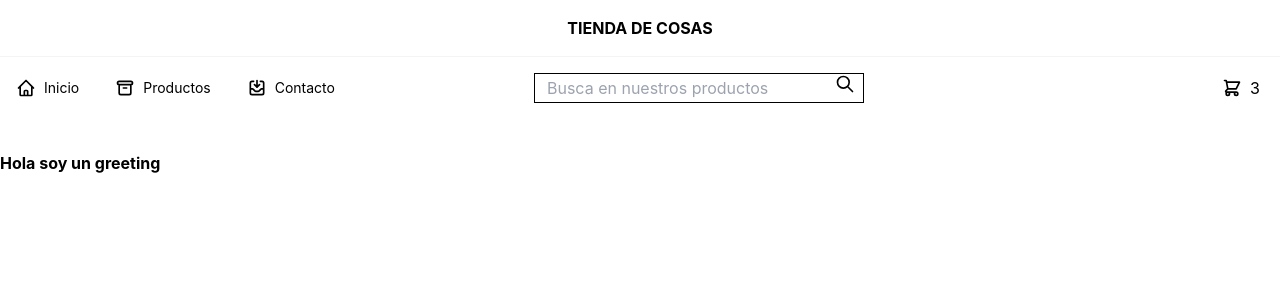
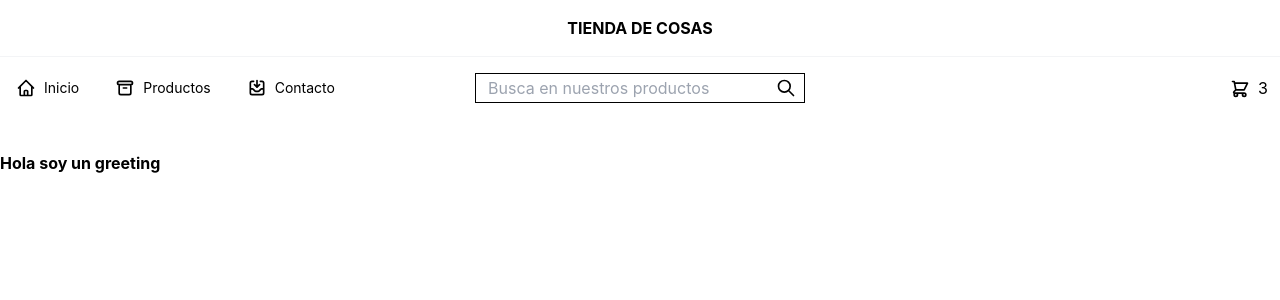
Before and after one commit to AgusBDev/ReactCoderHouse, a React (Create React App) app in the folder ecommercereact/: page / in a window 1280 px wide. Shown: the top 300 px of the page. Built offline with nearby package versions, Linux system fonts and the light colour scheme.

Commit message:
Corrijo estilos

```diff
--- a/ecommercereact/src/Components/CartWidget/CartWidget.jsx
+++ b/ecommercereact/src/Components/CartWidget/CartWidget.jsx
@@ -1,9 +1,11 @@
 import React from 'react'
 import { ShoppingCartIcon } from '@heroicons/react/outline'
 
-export default function CartWidget() {
+export default function CartWidget({
+  className
+}) {
   return (
-    <div className="justify-start ml-auto mr-5 flex">
+    <div className={`${className} flex items-center`}>
         <a href="#" className="border-white">
             <i><ShoppingCartIcon className='w-5 mr-2 mt-0.5'/></i>
         </a>
--- a/ecommercereact/src/Components/Navbar/Navbar.jsx
+++ b/ecommercereact/src/Components/Navbar/Navbar.jsx
@@ -6,8 +6,8 @@ import SearchBar from '../Searchbar/SearchBar';
 
 function Navbar() {
     return (
-        <nav className="flex mt-4 items-center">
-            <ul className="text-sm flex justify-start">
+        <nav className="flex mt-4 items-center w-full">
+            <ul className="text-sm flex justify-start w-1/3">
                 <li className="py-1">
                     <MenuButton icon={<HomeIcon className='w-5 mr-2'/>} name={"Inicio"}/>
                 </li>
@@ -18,11 +18,16 @@ function Navbar() {
                     <MenuButton icon={<InboxInIcon className='w-5 mr-2'/>} name={"Contacto "}/>
                 </li>
             </ul>
-            <div className="flex justify-center items-center mr-auto ml-auto">
+            <div className="flex justify-center items-center mx-auto w-1/3">
                 <SearchBar/>
             </div>
 
-            <CartWidget/>
+
+            <div className=' flex w-1/3 justify-end'>
+                <CartWidget
+                    className="mr-3"
+                />
+            </div>
         </nav>
     );
 }
--- a/ecommercereact/src/Components/Searchbar/SearchBar.css
+++ b/ecommercereact/src/Components/Searchbar/SearchBar.css
@@ -1,6 +1,8 @@
-input.hide-clear[type="search"]::-webkit-search-decoration,
-input.hide-clear[type="search"]::-webkit-search-cancel-button,
-input.hide-clear[type="search"]::-webkit-search-results-button,
-input.hide-clear[type="search"]::-webkit-search-results-decoration {
-  display: none;
-}
+/* clears the ‘X’ from Internet Explorer */
+input[type=search]::-ms-clear { display: none; width : 0; height: 0; }
+input[type=search]::-ms-reveal { display: none; width : 0; height: 0; }
+/* clears the ‘X’ from Chrome */
+input[type="search"]::-webkit-search-decoration,
+input[type="search"]::-webkit-search-cancel-button,
+input[type="search"]::-webkit-search-results-button,
+input[type="search"]::-webkit-search-results-decoration { display: none; }
--- a/ecommercereact/src/Components/Searchbar/SearchBar.jsx
+++ b/ecommercereact/src/Components/Searchbar/SearchBar.jsx
@@ -4,8 +4,9 @@ import './SearchBar.css'
 
 export default function SearchBar() {
   return (
-    <form action="" className='border border-black relative '>
-        <input type="search" placeholder="Busca en nuestros productos" className="ml-3 h-7 w-72 justify-center outline-none"></input>
+    <form action="" className='border border-black relative flex items-center'>
+        <input type="search"
+        placeholder="Busca en nuestros productos" className="ml-3 h-7 w-72 justify-center outline-none"></input>
         <button className=''><SearchIcon className='w-5 mr-2'/></button>
     </form>
   )
```
